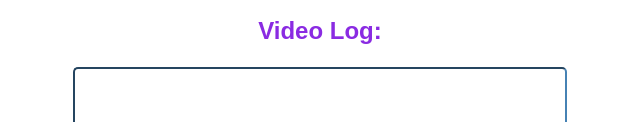
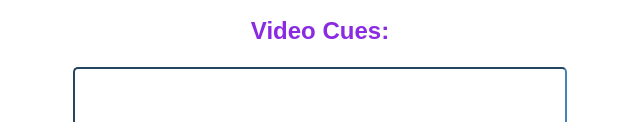
Before and after one commit to alexiushaledubuque/vcc, a plain HTML site: page index.html in a window 1280 px wide. Shown: the part 830-952 px from the top of the page, 39-679 px from the left. Drawn offline with nearby package versions, Linux system fonts and the light colour scheme; a script that the page names is missing.

Commit message:
HTML changes

```diff
--- a/index.html
+++ b/index.html
@@ -45,10 +45,7 @@
               <button id='all-buttons' class="color-option" onClick="defaultColors()">Default</button>
           	</div>
 	      	</fieldset>
-
-	      	<!-- <button class="color-change" onClick="">Color</button>
-	      	<button class="color-change" onClick="">Default</button> -->
-	      	<h2 class="color-option">Video Log:</h2>
+	      	<h2 class="color-option">Video Cues:</h2>
 		      <p id="msg-output">
 		      	<ol id="display-cues"></ol>
 		      </p>
```
